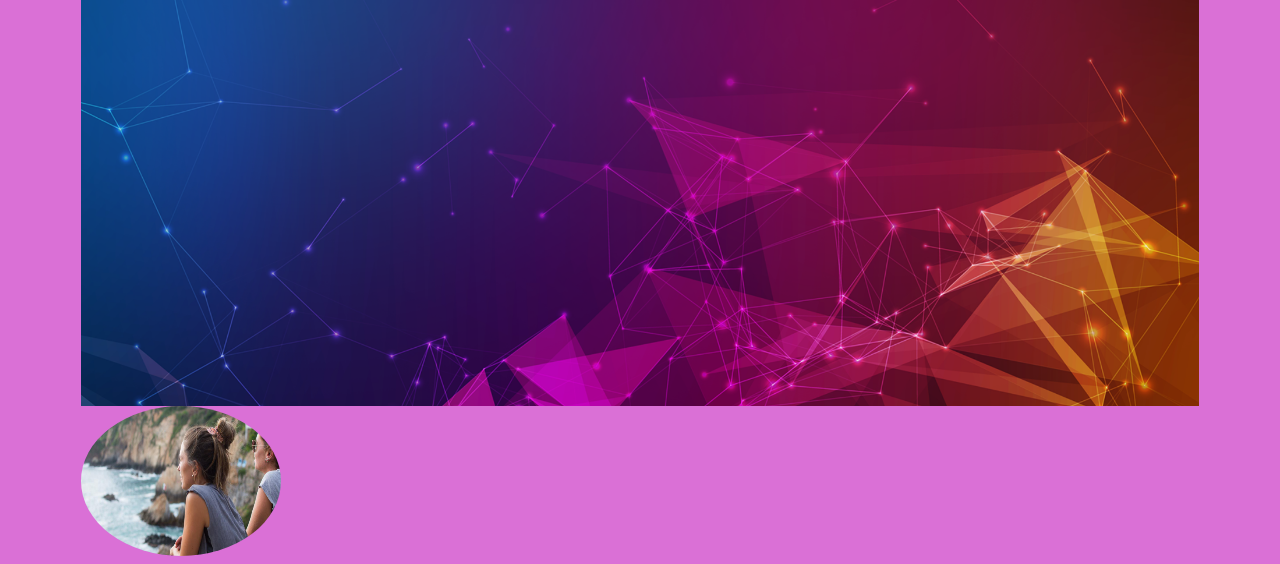
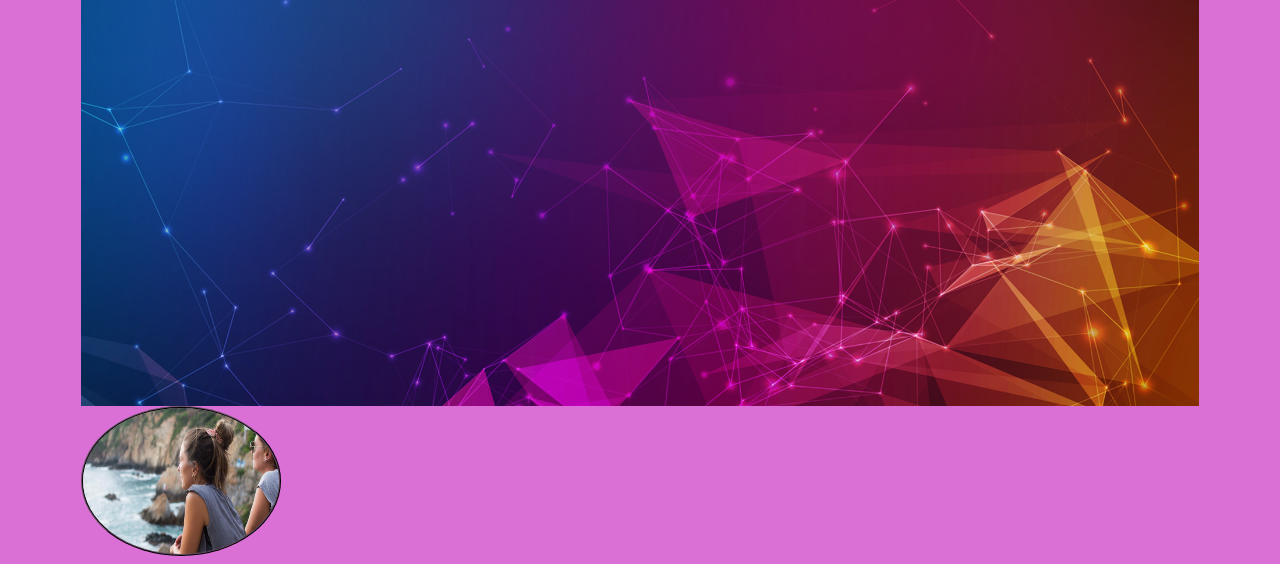
Before and after one commit to MariaVictoriaConti/Frontend, a plain HTML site: page MiPortfolio.html in a window 1280 px wide. Shown: the part 122-686 px from the top of the page. Drawn offline with nearby package versions, Linux system fonts and the light colour scheme.

Commit message:
sigo igual

```diff
--- a/CSS/estilos.css
+++ b/CSS/estilos.css
@@ -1,6 +1,6 @@
 
-h1.font{font-size: 50px;}
-.font { font-family: 'Trebuchet MS', 'Lucida Sans Unicode', 'Lucida Grande', 'Lucida Sans', Arial, sans-serif;}
+.w3-circle { border-width: 2px; border-color: rgb(19, 15, 18); border-style: ridge;}
+.font { font-size: 50px; font-family: 'Trebuchet MS', 'Lucida Sans Unicode', 'Lucida Grande', 'Lucida Sans', Arial, sans-serif;}
 
 
 body a {list-style-type: none; text-decoration: none;}
--- a/MiPortfolio.html
+++ b/MiPortfolio.html
@@ -36,9 +36,9 @@
 
 <!-- Seccion img BANNER - foto de perfil - NOMBRE + fullstack dev -->
 <div class="container">
-  <div class="font">
+  <div>
         <div style=display:inline-block;><img src="imagenes/banner2.png"alt="Banner" width="100%" height="100%" ></div>
-        <img class="w3-circle" src="imagenes/14457526_1453392971356744_133299586773495252_n_1453392971356744.jpg"alt="Mi Foto" width="200px" height="150px">
+        <img class="w3-circle" class="bordes" src="imagenes/14457526_1453392971356744_133299586773495252_n_1453392971356744.jpg"alt="Mi Foto" width="200px" height="150px">
           <h1 class="font">MARIA VICTORIA CONTI</h1>
           <hr>
         <p> FullStack Developer</p>
```
